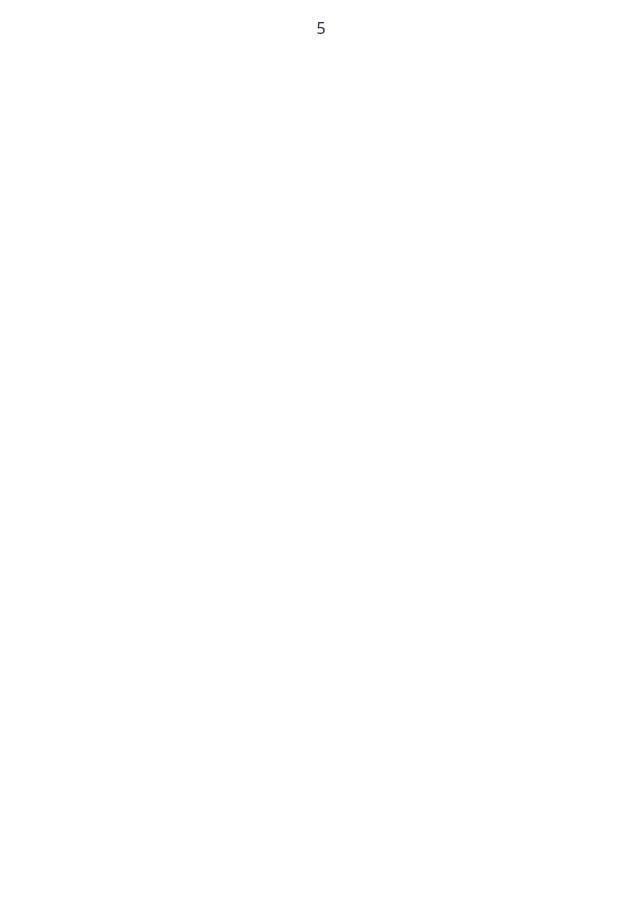
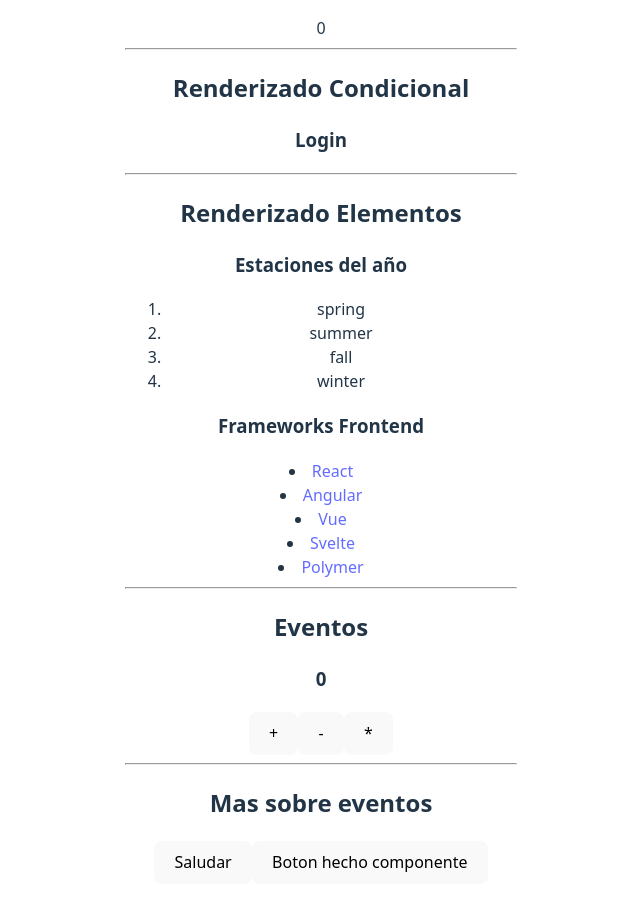
Before and after one commit to hacheG/react_9122025, a React (Vite) app: page / in a window 1280 px wide. Shown: the part 907-1814 px from the top of the page, without its empty margins (319-959 px from the left). Before the commit the page ends 979 px from the top, so only its background shows below. Built offline with nearby package versions, Linux system fonts and the light colour scheme.

Commit message:
ADD six new subjects

```diff
--- a/src/App.jsx
+++ b/src/App.jsx
@@ -6,6 +6,10 @@ import './App.css'
 import Componente from './components/Componente'
 import Propiedades from './components/Propiedades'
 import Estado from './components/Estado'
+import RenderizadoCondicional from './components/RenderizadoCondicional'
+import RenderizadoElementos from './components/RenderizadoElementos'
+import Eventos from './components/Eventos'
+import Eventos2 from './components/Eventos2'
 
 function App() {
   const [count, setCount] = useState(0)
@@ -33,6 +37,14 @@ function App() {
       <Propiedades/>
       <hr />
       <Estado/>
+      <hr />
+      <RenderizadoCondicional/>
+      <hr />
+      <RenderizadoElementos/>
+      <hr />
+      <Eventos/>
+      <hr />
+      <Eventos2/>
     </section>
     </div>
   )
--- a/src/components/Estado.jsx
+++ b/src/components/Estado.jsx
@@ -7,11 +7,11 @@ export default class Estado extends Component{
             contador: 0,
         };
 
-        setInterval(() => {
-            this.setState({
-                contador: this.state.contador + 1
-            })
-        }, 1000);
+        // setInterval(() => {
+        //     this.setState({
+        //         contador: this.state.contador + 1
+        //     })
+        // }, 1000);
     }
 
     render(){
--- /dev/null
+++ b/src/components/Eventos.jsx
@@ -0,0 +1,60 @@
+import React, {Component} from "react";
+
+export default class Eventos extends Component {
+    /* ES7
+    state = {
+        propertiesInitialzer: 0
+    } */
+    constructor(props){
+        super(props);
+        this.state = {
+            contador: 0,
+        }
+        this.sumar = this.sumar.bind(this);
+
+    }
+
+    sumar(){
+        this.setState({
+            contador: this.state.contador + 1
+        })
+    }
+
+    restar = () => {
+        this.setState({
+            contador: this.state.contador - 1
+        })
+    }
+
+    multi(){
+        this.setState({
+            contador: this.state.contador * 2
+        })
+    }
+
+   /*  ES7
+   sum = () => {
+        this.setState({
+        propertiesInitialzer: this.state.propertiesInitialzer + 10
+        })
+    } */
+    render(){
+        return(
+            <div>
+                <h2>Eventos</h2>
+                <h3>{this.state.contador}</h3>
+                {/* ES7
+                <h5>{this.state.propertiesInitialzer}</h5> */}
+                <nav>
+                    <button onClick={this.sumar}> + </button>
+                    <button onClick={this.restar}> - </button>
+                    <button onClick={this.multi.bind(this)}> * </button>
+                    {/* ES7
+                    <button onClick={this.sum}> + </button>
+
+                    */}
+                </nav>
+            </div>
+        )
+    }
+}
--- /dev/null
+++ b/src/components/Eventos2.jsx
@@ -0,0 +1,25 @@
+import React, {Component} from "react";
+
+export default class Eventos2 extends Component {
+    handleClick = (e, mesj) => {
+        console.log(e);
+        console.log(e.target);
+        console.log(e.nativeEvent);
+        console.log(e.nativeEvent.target);
+
+        console.log(mesj);
+
+    }
+
+    render(){
+        return(
+            <div>
+                <h2>Mas sobre eventos</h2>
+            <button onClick={(e)=>this.handleClick(e, "Pasando parametro desde Evento")}>Saludar</button>
+            <Boton myOnClik={(e)=>this.handleClick(e, "evento personalizado")}/>
+            </div>
+        )
+    }
+}
+
+const Boton = ({myOnClik}) => <button onClick={myOnClik}> Boton hecho componente</button>
--- /dev/null
+++ b/src/components/RenderizadoCondicional.jsx
@@ -0,0 +1,36 @@
+import React, {Component} from "react";
+
+function Login(){
+    return(
+        <div>
+            <h3>Login</h3>
+        </div>
+    )
+};
+
+function Logout(){
+    return(
+        <div>
+            <h3>Login</h3>
+        </div>
+    )
+};
+
+export default class RenderizadoCondicional extends Component {
+    constructor(props){
+        super(props);
+        this.state = {
+            session: true,
+        }
+    }
+
+    render(){
+        return(
+            <div>
+                <h2>Renderizado Condicional</h2>
+                {this.state.session ? <Login/> : <Logout/>}
+
+            </div>
+        )
+    }
+}
--- /dev/null
+++ b/src/components/RenderizadoElementos.jsx
@@ -0,0 +1,34 @@
+import React, {Component} from "react";
+import data from "../helpers/data.json";
+
+function ElementosLista(props){
+    return(
+        <div>
+            {data.frameworks.map( frame => <li key={frame.id}><a href={frame.web} target="_blank"> {frame.name}</a></li>)}
+        </div>
+    )
+}
+
+
+export default class RenderizadoElementos extends Component {
+    constructor(props){
+        super(props)
+        this.state = {
+            sessons: ["spring", "summer", "fall", "winter"],
+        }
+    }
+
+    render(){
+        return(
+            <div>
+                <h2>Renderizado Elementos</h2>
+                <h3>Estaciones del año</h3>
+                <ol>
+                    {this.state.sessons.map( (el, index) => <li key={index}>{el}</li>)}
+                </ol>
+                <h3>Frameworks Frontend</h3>
+                <ElementosLista/>
+            </div>
+        )
+    }
+}
--- /dev/null
+++ b/src/helpers/data.json
@@ -0,0 +1,30 @@
+{
+    "frameworks": [
+        {
+            "id": 1,
+            "name": "React",
+            "web": "https://react.dev/"
+        },
+        {
+            "id": 2,
+            "name": "Angular",
+            "web": "https://angular.dev/"
+        },
+        {
+            "id": 3,
+            "name": "Vue",
+            "web": "https://vuejs.org/"
+        },
+        {
+            "id": 4,
+            "name": "Svelte",
+            "web": "https://svelte.dev/"
+        },
+        {
+            "id": 5,
+            "name": "Polymer",
+            "web": "https://polymer-library.polymer-project.org/3.0/api/"
+        }
+
+    ]
+}
```
Also changed, not shown: 1 other file (tests, documents, lock files or other folders).
